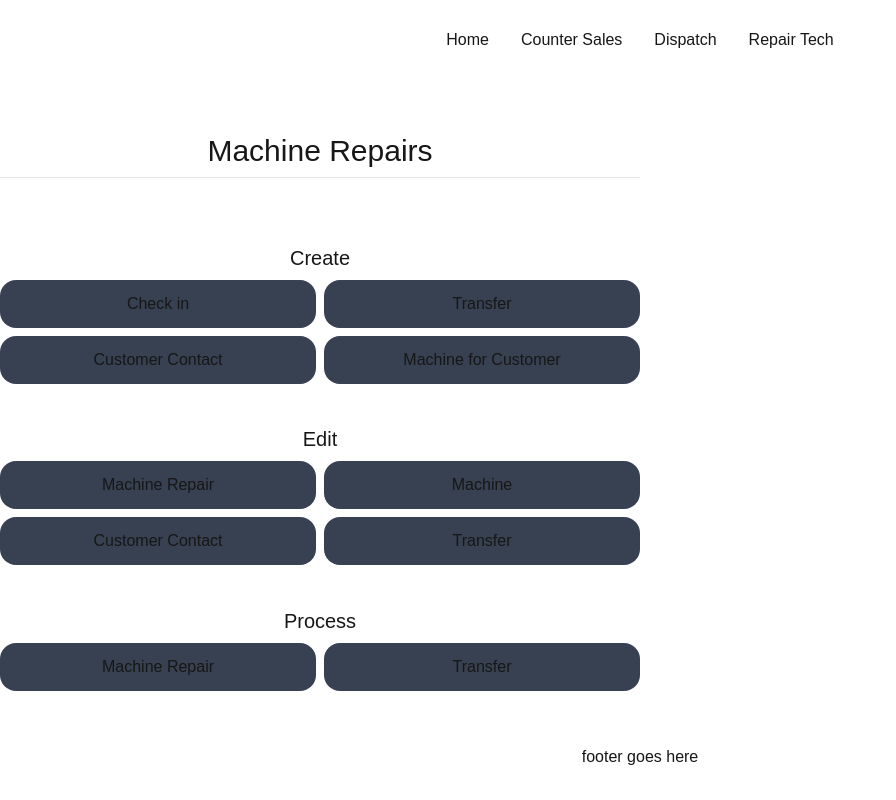
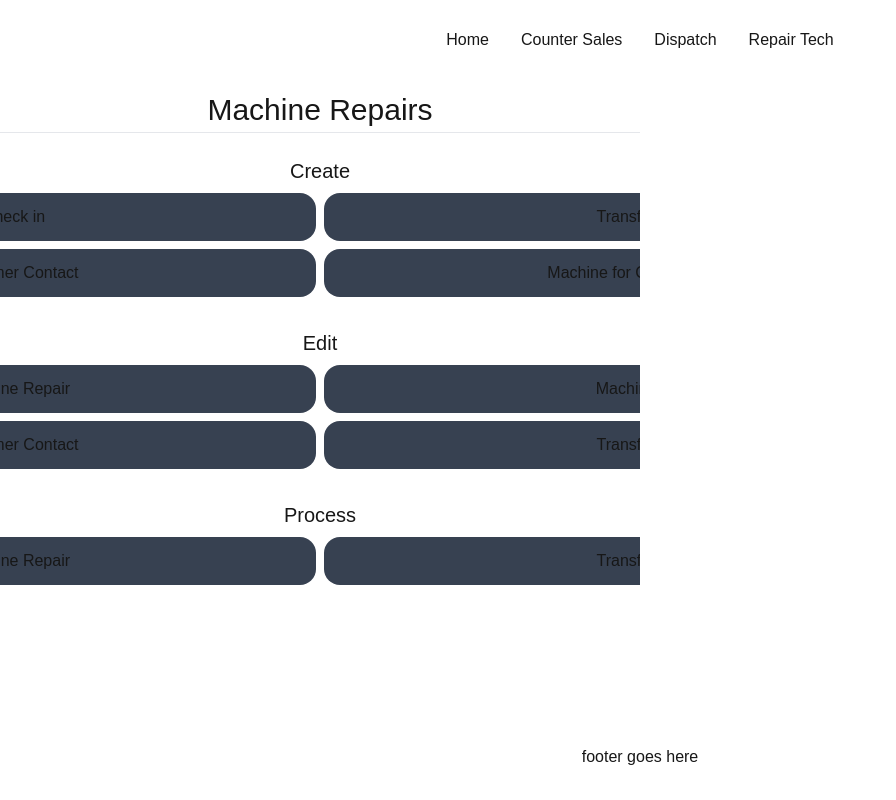
Before and after one commit to WillTaylor2352/MachineRepairs, a Next.js app in the folder machinerepairs/: page / in a window 1280 px wide. Shown: the whole page, without its empty margins (0-896 px from the left). Built offline with nearby package versions, Linux system fonts and the light colour scheme.

Commit message:
Refactor and containerization
Refactored variables on the Home Page and in the app-page_button.json configuration file. Made the variables and object names more accurately reflect the contained data.

Contained button elements inside a wrapping div to better place content on the home page

```diff
--- a/machinerepairs/src/app/page.js
+++ b/machinerepairs/src/app/page.js
@@ -17,23 +17,31 @@ export default function Home() {
 				<h1 className={`mb-[calc(3vh)] w-auto border-b-[1px] pb-2`}>
 					Machine Repairs
 				</h1>
+				<div className="flex h-full flex-col justify-start">
 					{
-					// loop over all json items and print the category name
-					Object.entries(hp_buttons).map((h2) => {
-						const h2buttons = h2[1][0].ButtonTextAndLink;
+						// map all categories by Top-Level Name
+						Object.entries(hp_buttons).map((category) => {
+							const categoryTitle = category[0];
+							const categoryButtons = category[1][0].ButtonData;
 							return (
-							<div key={(h2_key += 1)}>
-								<h2>{h2[0]}</h2>
-								<div className="grid grid-cols-2 gap-2" id={`hp_${h2[0]}`}>
+								<div
+									key={(h2_key += 1)}
+									className="mb-8 w-[calc(95vw)] self-center"
+								>
+									<h2>{categoryTitle}</h2>
+									<div
+										className="grid grid-cols-2 gap-2"
+										id={`hp_${categoryTitle}`}
+									>
 										{
-										// loop over all button names in json's buttons and bind links
-										Object.entries(h2buttons).map((b_text) => {
-											console.log(b_text[1].Link);
+											// loop over all items within category and create the linked buttons
+											Object.entries(categoryButtons).map((categoryItem) => {
+												categoryItem = categoryItem[1];
 												return (
-												<Link href={b_text[1].Link} key={(link_key += 1)}>
+													<Link href={categoryItem.Link} key={(link_key += 1)}>
 														<Button
 															className={`${b_defaultstyle}`}
-														description={b_text[1].Text}
+															description={categoryItem.Text}
 														/>
 													</Link>
 												);
@@ -46,5 +54,6 @@ export default function Home() {
 					}
 				</div>
 			</div>
+		</div>
 	);
 }
--- a/machinerepairs/src/app/res/lists/app-page_buttons.json
+++ b/machinerepairs/src/app/res/lists/app-page_buttons.json
@@ -1,7 +1,7 @@
 {
 	"Create": [
 		{
-			"ButtonTextAndLink": [
+			"ButtonData": [
 				{
 					"Text": "Check in",
 					"Link": "/CheckIn",
@@ -27,7 +27,7 @@
 	],
 	"Edit": [
 		{
-			"ButtonTextAndLink": [
+			"ButtonData": [
 				{
 					"Text": "Machine Repair",
 					"Link": "/MachineRepair",
@@ -53,7 +53,7 @@
 	],
 	"Process": [
 		{
-			"ButtonTextAndLink": [
+			"ButtonData": [
 				{
 					"Text": "Machine Repair",
 					"Link": "/MachineRepair",
```
Lines whose indentation alone changed are shown as unchanged.
